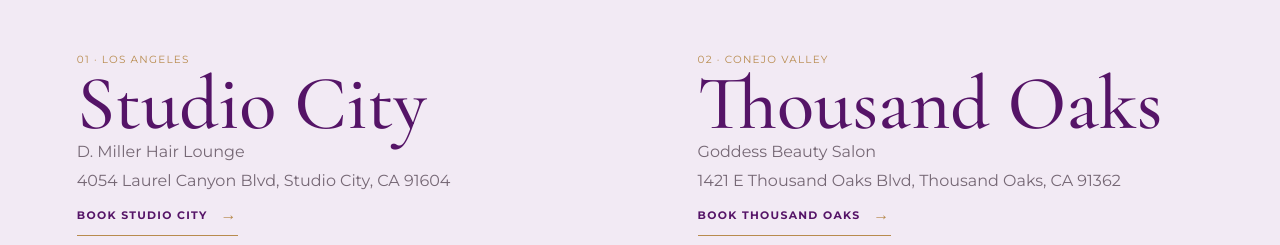
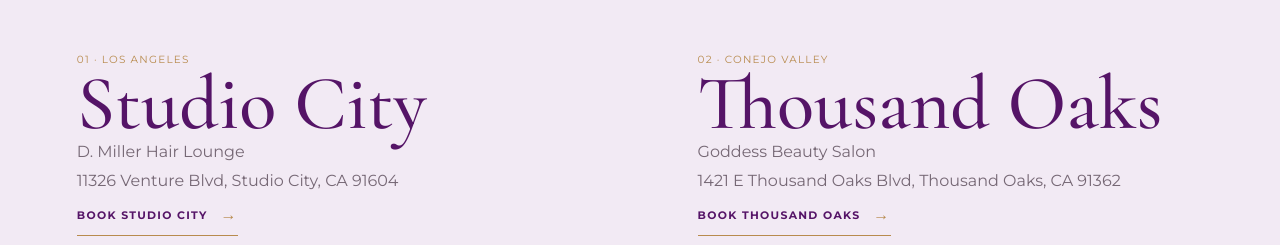
Before and after one commit to jnsrock88/lavender-lash-love-site, a Next.js app: page /contact in a window 1280 px wide. Shown: the part 1640-1885 px from the top of the page. Built offline with nearby package versions, Linux system fonts and the light colour scheme.

Commit message:
Update Studio City address

```diff
--- a/app/content.ts
+++ b/app/content.ts
@@ -28,8 +28,8 @@
       city: "Studio City",
       region: "Los Angeles",
       salon: "D. Miller Hair Lounge",
-      addressLines: ["4054 Laurel Canyon Blvd", "Studio City, CA 91604"],
-      address: "4054 Laurel Canyon Blvd, Studio City, CA 91604",
+      addressLines: ["11326 Venture Blvd", "Studio City, CA 91604"],
+      address: "11326 Venture Blvd, Studio City, CA 91604",
       schedule: [
         "Tuesday: 11:00 AM–8:00 PM",
         "Wednesday: 11:00 AM–8:00 PM",
@@ -38,7 +38,7 @@
       ],
       bookingUrl: GLOSSGENIUS_BOOKING_URL,
       mapsUrl:
-        "https://www.google.com/maps/dir/?api=1&destination=4054%20Laurel%20Canyon%20Blvd%2C%20Studio%20City%2C%20CA%2091604%2C%20USA",
+        "https://www.google.com/maps/dir/?api=1&destination=11326%20Venture%20Blvd%2C%20Studio%20City%2C%20CA%2091604%2C%20USA",
       mapsStatus: "approved",
     },
     thousandOaks: {
```
Also changed, not shown: 1 other file (tests, documents, lock files or other folders).
